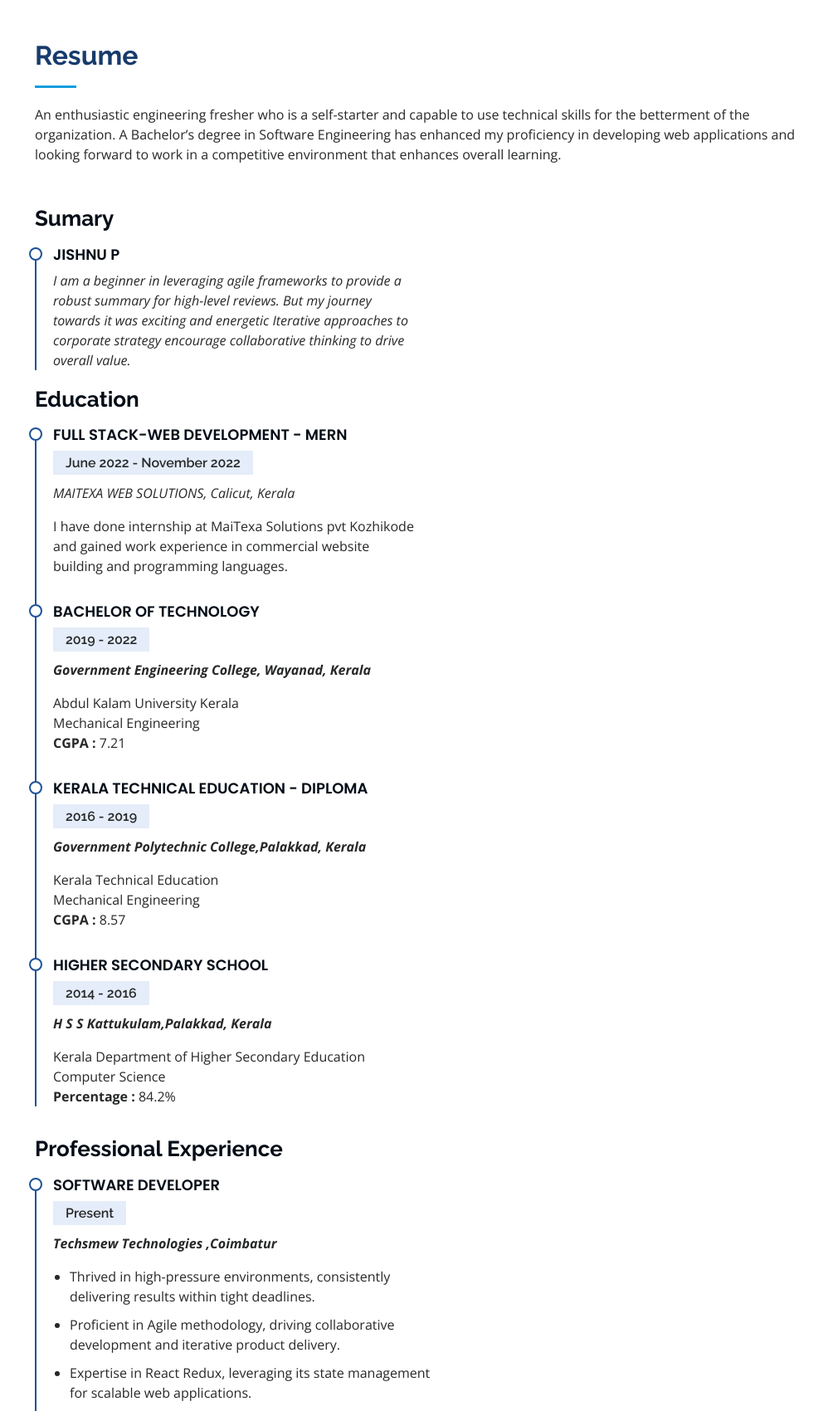
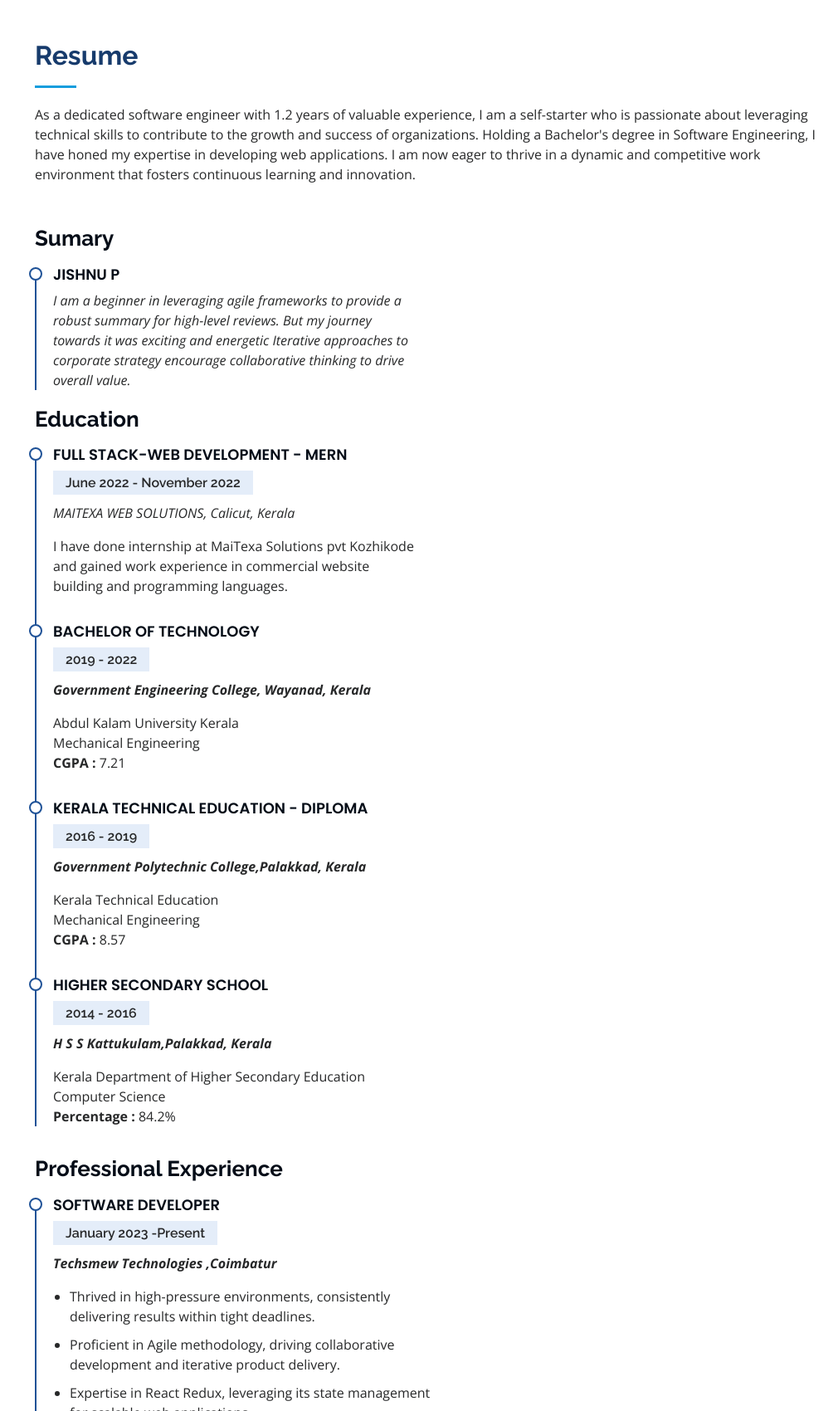
Before and after one commit to JISHNU506/jishnuportfolio, a plain HTML site: page index.html in a window 1280 px wide. Shown: the part 2280-3980 px from the top of the page at 83% size, without its empty margins (270-1280 px from the left). Drawn offline with nearby package versions, Linux system fonts and the light colour scheme.

Commit message:
Update index.html

```diff
--- a/index.html
+++ b/index.html
@@ -345,7 +345,7 @@
                 <div class="container">
                     <div class="section-title">
                         <h2>Resume</h2>
-                        <p>An enthusiastic engineering fresher who is a self-starter and capable to use technical skills for the betterment of the organization. A Bachelor’s degree in Software Engineering has enhanced my proficiency in developing web applications and looking forward to work in a competitive environment that enhances overall learning.</p>
+                        <p>As a dedicated software engineer with 1.2 years of valuable experience, I am a self-starter who is passionate about leveraging technical skills to contribute to the growth and success of organizations. Holding a Bachelor's degree in Software Engineering, I have honed my expertise in developing web applications. I am now eager to thrive in a dynamic and competitive work environment that fosters continuous learning and innovation.</p>
                     </div>
                     <div class="row">
                         <div class="col-lg-6" data-aos="fade-up">
@@ -427,7 +427,7 @@
                         <h3 class="resume-title">Professional Experience</h3>
                         <div class="resume-item">
                             <h4>Software Developer</h4>
-                            <h5> Present</h5>
+                            <h5>January 2023 -Present</h5>
                             <p>
                                 <em>
                                     <b>
```
